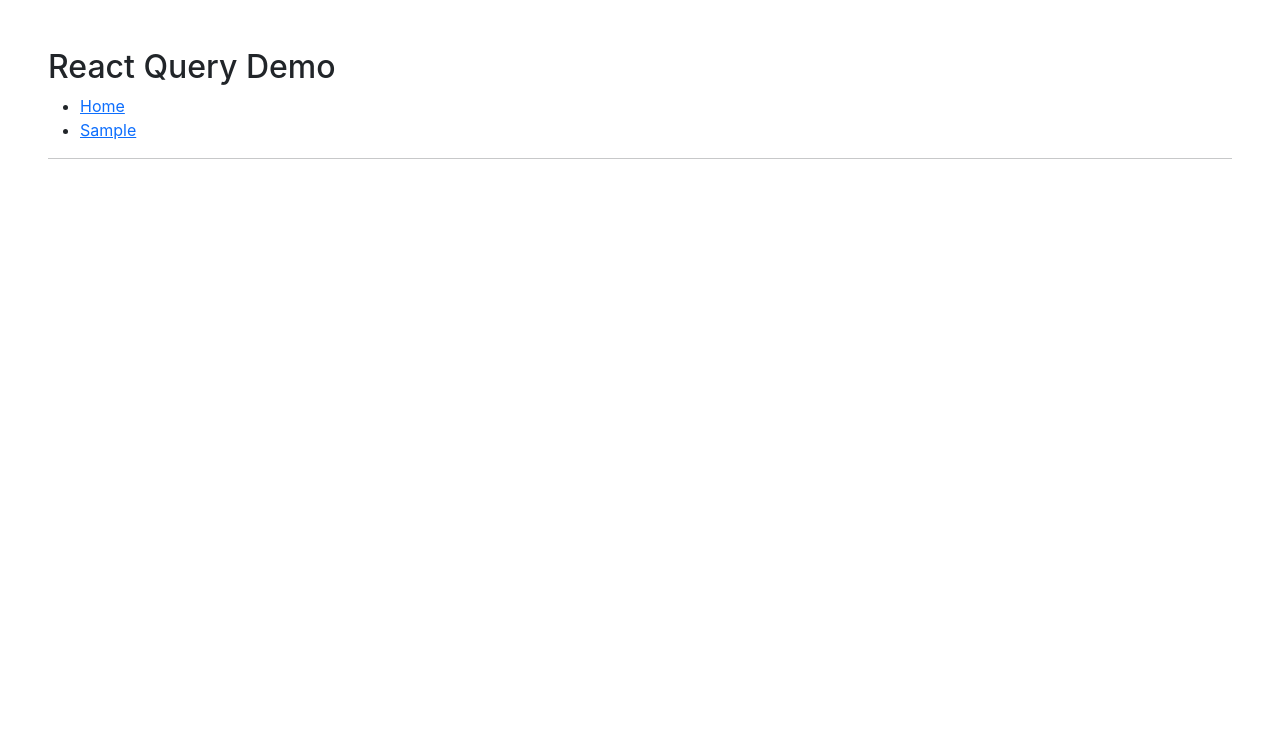
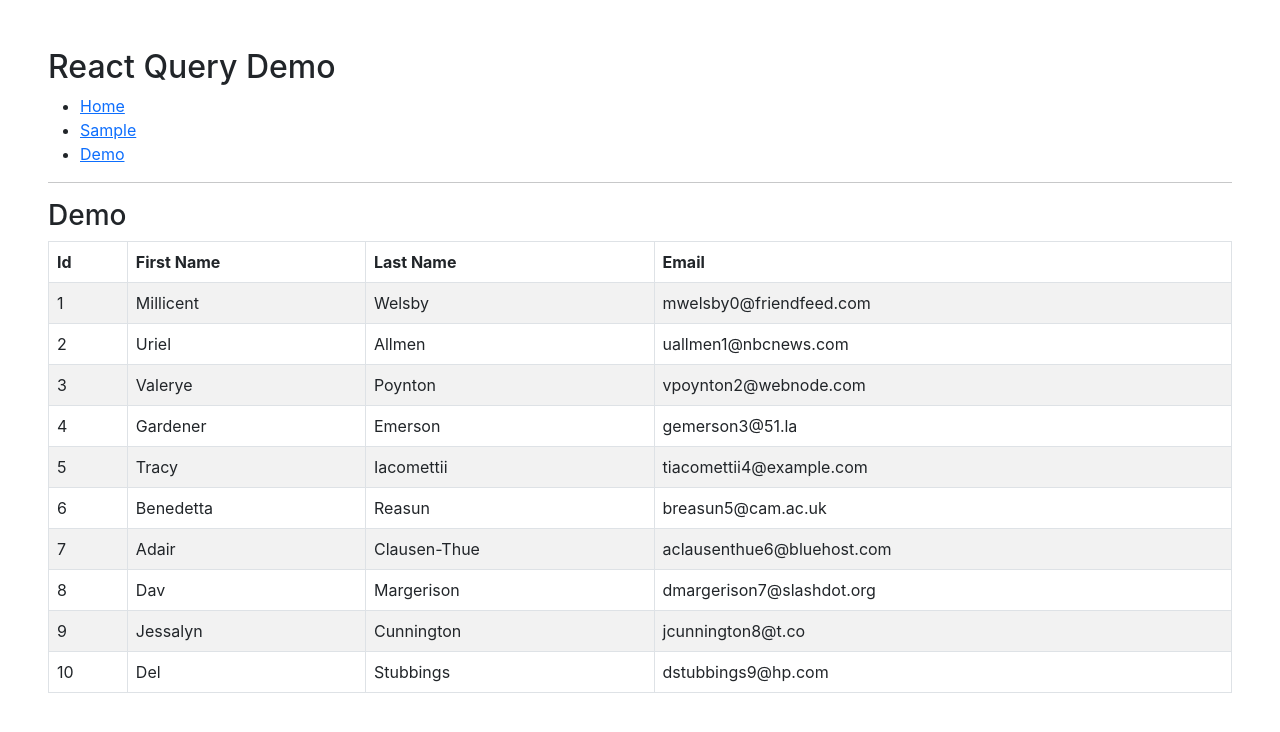
Before and after one commit to vivekanandpv/query-demo, a React (Create React App) app: page /demo in a window 1280 px wide. Shown: the top 732 px of the page. Built offline with nearby package versions, Linux system fonts and the light colour scheme; data requests are answered from the project's data file.

Commit message:
classic approach

```diff
--- a/src/App.jsx
+++ b/src/App.jsx
@@ -1,6 +1,7 @@
 import { Switch, Route, Link } from 'react-router-dom';
 import Home from './Home';
 import Sample from './Sample';
+import Demo from './Demo';
 
 const App = (props) => {
   return (
@@ -15,6 +16,9 @@ const App = (props) => {
           <li>
             <Link to='/sample'>Sample</Link>
           </li>
+          <li>
+            <Link to='/demo'>Demo</Link>
+          </li>
         </ul>
         <hr />
         <Switch>
@@ -24,6 +28,9 @@ const App = (props) => {
           <Route exact path='/sample'>
             <Sample />
           </Route>
+          <Route exact path='/demo'>
+            <Demo />
+          </Route>
         </Switch>
       </div>
     </>
--- /dev/null
+++ b/src/Demo.jsx
@@ -0,0 +1,68 @@
+import axios from 'axios';
+import React from 'react';
+
+const Demo = (props) => {
+  const [users, setUsers] = React.useState([]);
+  const [loading, setLoading] = React.useState(true);
+  const [errored, setErrored] = React.useState(false);
+
+  React.useEffect(() => {
+    axios
+      .get('http://localhost:5000/users')
+      .then((res) => {
+        setUsers(res.data);
+        setLoading(false);
+      })
+      .catch((e) => {
+        console.log(e.message);
+        setErrored(true);
+        setLoading(false);
+      });
+  }, []);
+
+  if (loading) {
+    return (
+      <>
+        <h3>Demo Loading...</h3>
+      </>
+    );
+  }
+
+  if (errored) {
+    return (
+      <>
+        <h3>Demo: Can't reach to our servers. Try again...</h3>
+      </>
+    );
+  }
+
+  return (
+    <>
+      <h3>Demo</h3>
+      <table className='table table-bordered table-striped'>
+        <thead>
+          <tr>
+            <th>Id</th>
+            <th>First Name</th>
+            <th>Last Name</th>
+            <th>Email</th>
+          </tr>
+        </thead>
+        <tbody>
+          {users.map((u) => {
+            return (
+              <tr key={u.id}>
+                <td>{u.id}</td>
+                <td>{u.firstName}</td>
+                <td>{u.lastName}</td>
+                <td>{u.email}</td>
+              </tr>
+            );
+          })}
+        </tbody>
+      </table>
+    </>
+  );
+};
+
+export default Demo;
--- a/src/index.js
+++ b/src/index.js
@@ -7,11 +7,11 @@ import { BrowserRouter } from 'react-router-dom';
 
 const root = ReactDOM.createRoot(document.getElementById('root'));
 root.render(
-  <React.StrictMode>
-    <BrowserRouter>
-      <App />
-    </BrowserRouter>
-  </React.StrictMode>
+  // <React.StrictMode>
+  <BrowserRouter>
+    <App />
+  </BrowserRouter>
+  // </React.StrictMode>
 );
 
 // If you want to start measuring performance in your app, pass a function
```
